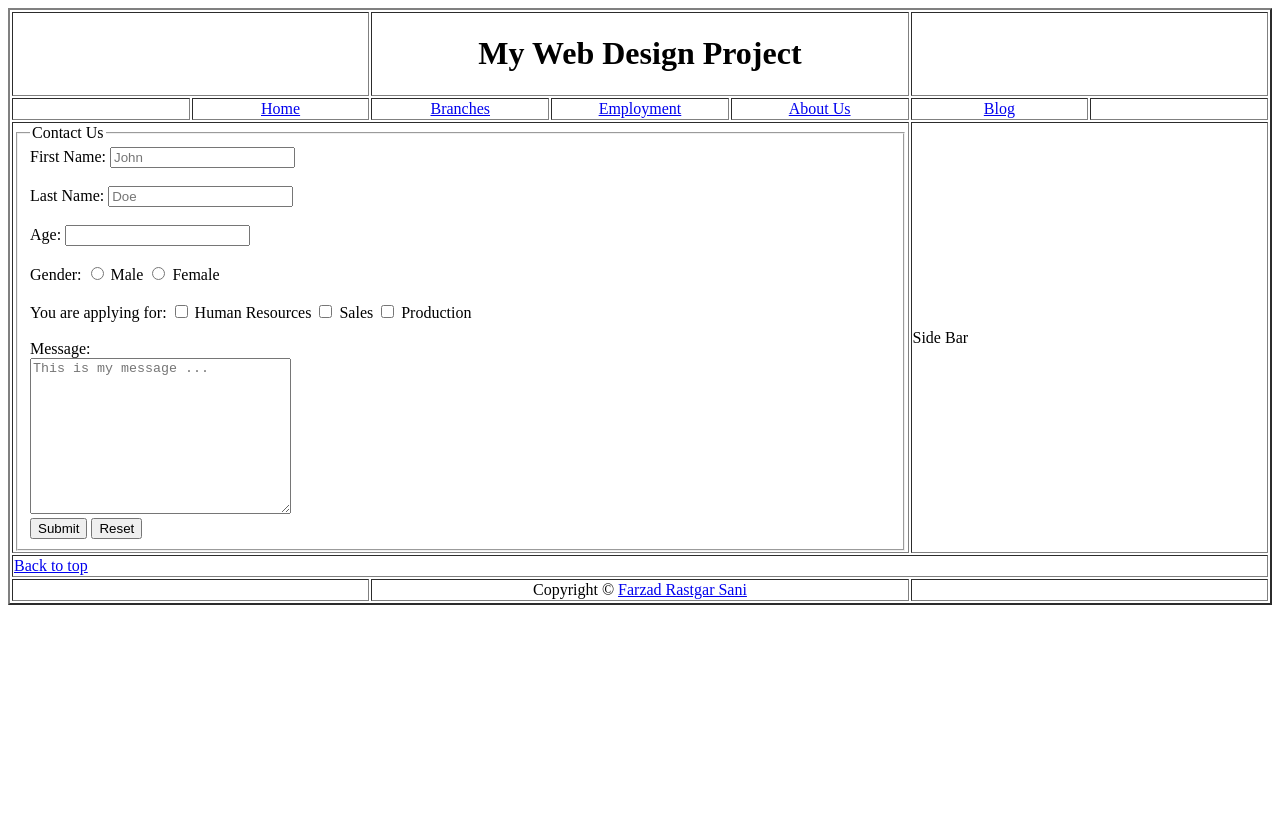
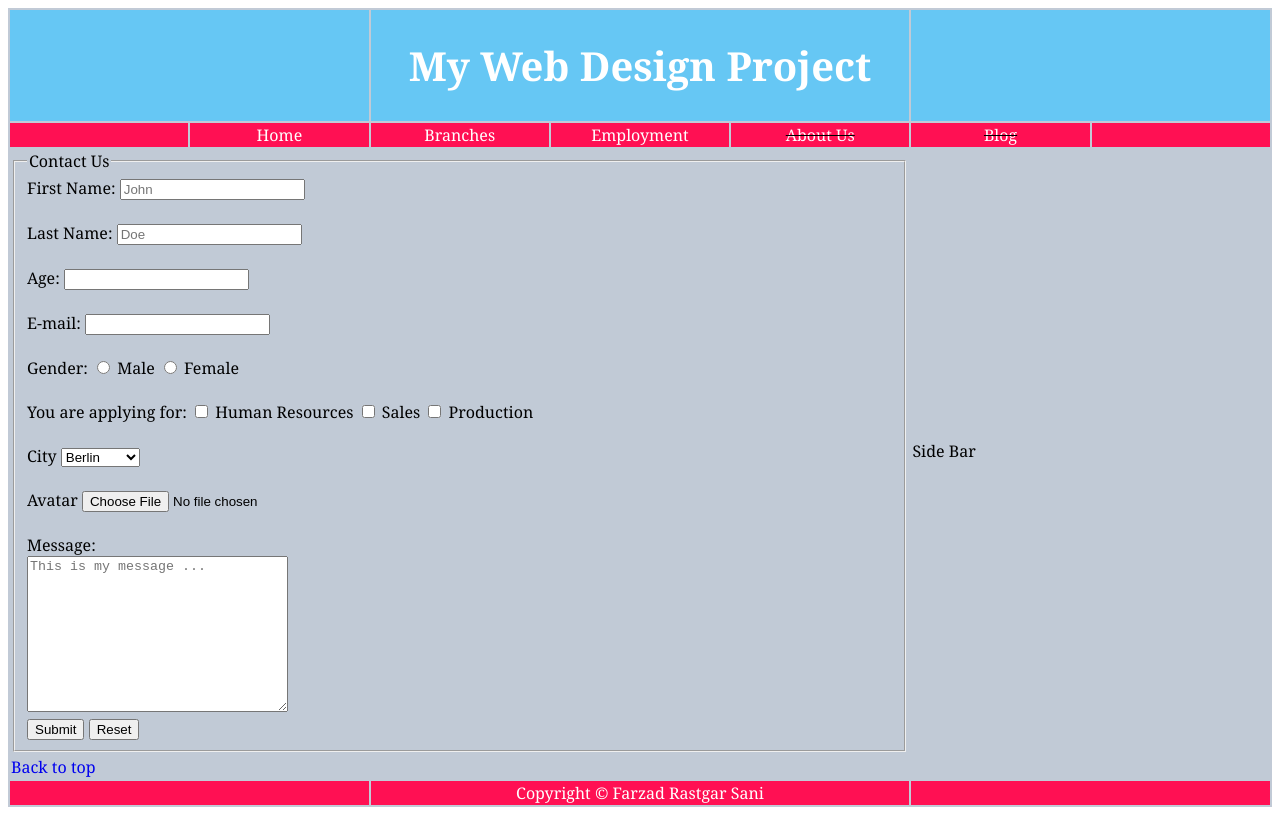
Before and after one commit to farzadrastgar/webDesign, a plain HTML site: page session_3/assignement/pages/employment.html in a window 1280 px wide. Drawn offline with Linux system fonts and the light colour scheme.

Commit message:
session 3 assignement

```diff
--- /dev/null
+++ b/session_3/assignement/assets/css/style.css
@@ -0,0 +1,80 @@
+body {
+    background-color: #ffffff;
+    font-family: Cambria, Cochin, Georgia, Times, 'Times New Roman', serif;
+}
+
+a{
+    text-decoration: none;
+}
+
+#main{
+    background-color: #C1CAD6;
+}
+
+#main .header {
+    text-align: center;
+    background-color: #66C7F4;
+}
+
+#main .footer {
+    text-align: center;
+    background-color: #FF1053;
+    color :#ffffff;
+}
+
+#main .footer a{
+    color:#ffffff;
+}
+
+
+#main .side-bar ul li {
+    color :#ffffff
+}
+
+#main .side-bar {
+    vertical-align: top;
+}
+
+#main .side-bar ul li a {
+    color :#66C7F4;
+    text-shadow: 0px 0px 3px #6C6EA0 ;
+    font-size: 1.5em;
+}
+
+
+.main-title h1 {
+    font-family: Cambria, Cochin, Georgia, Times, 'Times New Roman', serif;
+    font-size: 40px;
+    font-weight: 800;
+    color: #ffffff;
+}
+
+.menu-item {
+    width: 13%;
+    text-align: center;
+    background-color: #FF1053;
+}
+
+.menu-item > a {
+    text-decoration: none;
+    color: #ffffff
+
+}
+
+#main .main-menu .line-through {
+    text-decoration: line-through;
+}
+
+td h3{
+    color:#ffffff;
+    background-color: #6C6EA0;
+}
+
+.article td p{
+    text-align: justify;
+    text-indent: 20px;
+}
+
+tr.article{
+    background-color: #66C7F4;
+}
--- a/session_3/assignement/pages/employment.html
+++ b/session_3/assignement/pages/employment.html
@@ -3,54 +3,59 @@
   <head>
     <meta charset="UTF-8" />
     <title>Web Design Course Assignment - Session 2</title>
+    <link rel="stylesheet" href="../assets/css/style.css">
   </head>
   <body>
-    <table border="2px" width="100%">
+    <table id="main">
       <!-- Header -->
-      <tr>
+      <tr class="header">
         <td colspan="2"></td>
-        <td colspan="3" align="center">
+        <td colspan="3" class="main-title">
           <h1>My Web Design Project</h1>
         </td>
         <td colspan="2"></td>
       </tr>
       <!-- Menu -->
-      <tr>
-        <td width="13%"></td>
-        <td width="13%" align="center"><a href="../index.html">Home</a></td>
-        <td width="13%" align="center">
-          <a href="./branches.html">Branches</a>
-        </td>
-        <td width="13%" align="center">
+      <tr class="main-menu">
+        <td class="menu-item"></td>
+        <td class="menu-item"><a href="../index.html">Home</a></td>
+        <td class="menu-item"><a href="./branches.html">Branches</a></td>
+        <td class="menu-item">
           <a href="#">Employment</a>
         </td>
-        <td width="13%" align="center"><a href="#">About Us</a></td>
-        <td width="13%" align="center"><a href="#">Blog</a></td>
-        <td width="13%"></td>
+        <td class="menu-item line-through"><a href="#">About Us</a></td>
+        <td class="menu-item line-through"><a href="#">Blog</a></td>
+        <td class="menu-item"></td>
       </tr>
       <tr>
         <!-- Main Content -->
         <td colspan="5">
-          <form action="#" method="POST">
+          <form action="#" method="POST" enctype="multipart/form-data">
             <fieldset>
               <legend>Contact Us</legend>
+              <input type="hidden" name="id" value="299b21da-8167-43d4-9ed1-67f808f407e4">
               <div>
-                <label for="name">First Name:</label>
-                <input type="text" name="fname" placeholder="John" />
+                <label for="fname">First Name:</label>
+                <input type="text"  name="fname" id="fname" placeholder="John"  />
               </div>
               <br />
               <div>
-                <label for="name">Last Name:</label>
-                <input type="text" name="lname" placeholder="Doe" />
+                <label for="lname">Last Name:</label>
+                <input type="text" name="lname" id="lname" placeholder="Doe" />
               </div>
               <br />
               <div>
                 <label for="age">Age:</label>
-                <input type="number" name="age" />
+                <input type="number" name="age" id="age"/>
               </div>
               <br />
               <div>
-                <label for="name">Gender:</label>
+                  <label for="email">E-mail:</label>
+                  <input type="email" name="email" id="email">
+              </div>
+              <br>
+              <div>
+                <label for="gender">Gender:</label>
                 <input type="radio" name="gender" value="male" />
                 <label for="gender">Male</label>
                 <input type="radio" name="gender" value="female" />
@@ -72,10 +77,26 @@
               </div>
               <br />
               <div>
+                <label for="city">City</label>
+                <select name="city" id="city">
+                  <option value="berlin">Berlin</option>
+                  <option value="london">London</option>
+                  <option value="new-york">New York</option>
+                  <option value="quebec">Quebec</option>
+                </select>
+              </div>
+              <br/>
+              <div>
+                <label for="avatar">Avatar</label>
+                <input type="file" name="avatar" id="avatar">
+              </div>
+              <br>
+              <div>
                 <label for="message">Message:</label>
                 <br />
                 <textarea
                   name="message"
+                  id="message"
                   cols="30"
                   rows="10"
                   placeholder="This is my message ..."
@@ -95,9 +116,9 @@
       <tr>
         <td colspan="7"><a href="#">Back to top</a></td>
       </tr>
-      <tr>
+      <tr class="footer">
         <td colspan="2"></td>
-        <td colspan="3" align="center">
+        <td colspan="3" >
           Copyright &copy;
           <a href="farzadrastgar.ir" target="_blank">Farzad Rastgar Sani</a>
         </td>
```
Also changed, not shown: session_3/assignement/index.html (+15 -16 lines), session_3/assignement/pages/branches.html (+33 -22 lines).
